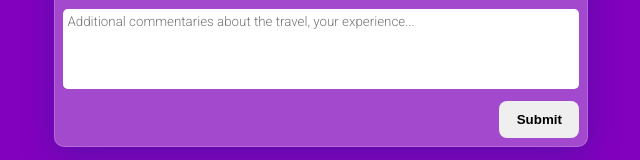
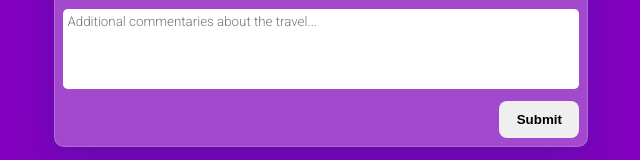
Before and after one commit to Quagliato98/survey-form, a plain HTML site: page index.html in a window 1280 px wide. Shown: the part 721-881 px from the top of the page, 319-959 px from the left. Drawn offline with nearby package versions, Linux system fonts and the light colour scheme.

Commit message:
Change in placeholder of textarea tag

```diff
--- a/index.html
+++ b/index.html
@@ -80,7 +80,7 @@
                     </label>
                 </div>
                 <div class="form-group">
-                    <textarea name="additional-comments" id="aditional-comments" cols="30" rows="10" placeholder="Additional commentaries about the travel, your experience..."></textarea>
+                    <textarea name="additional-comments" id="aditional-comments" cols="30" rows="10" placeholder="Additional commentaries about the travel..."></textarea>
                 </div>
                 <div class="form-group">
                     <button type="submit" id="submit">Submit</button>
```
